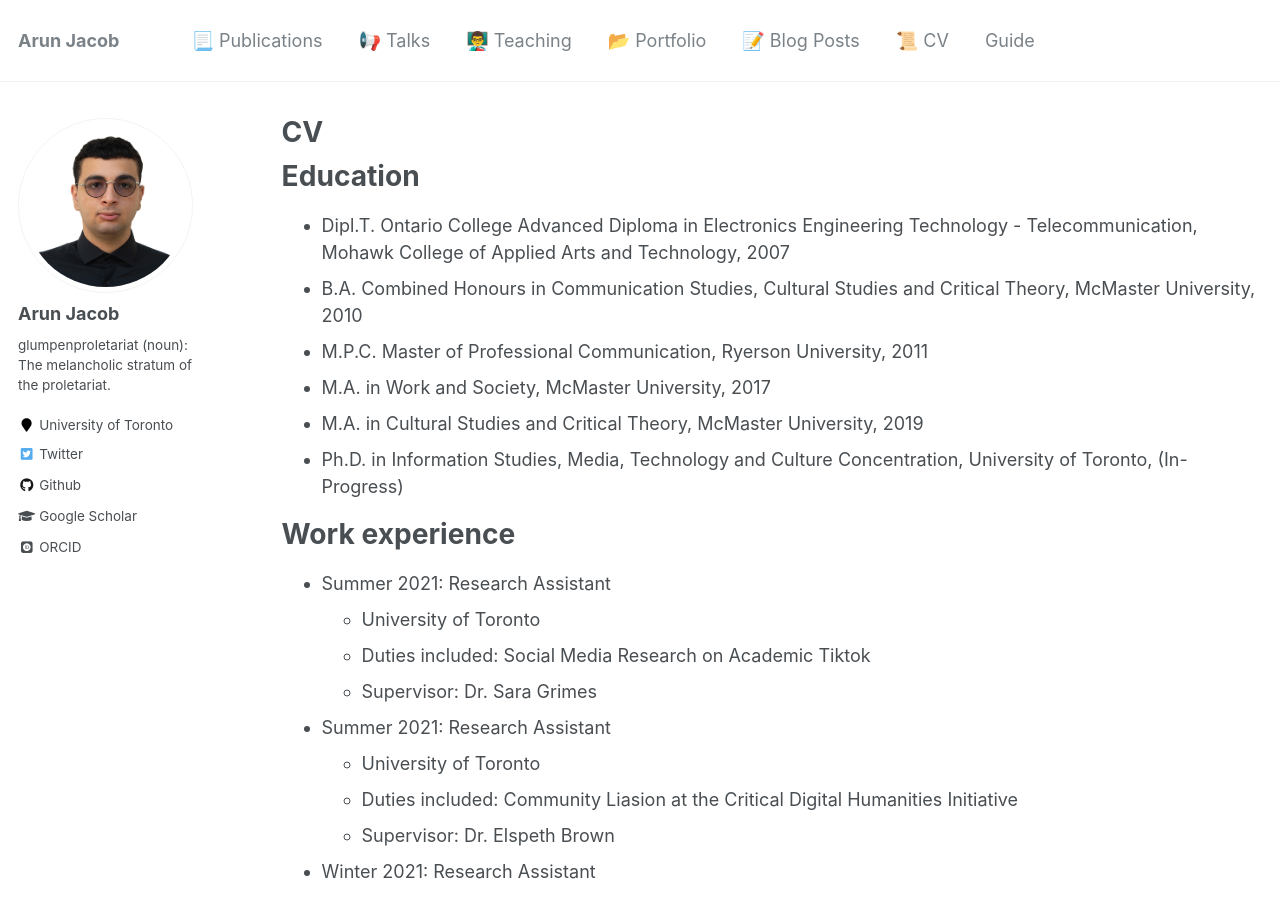
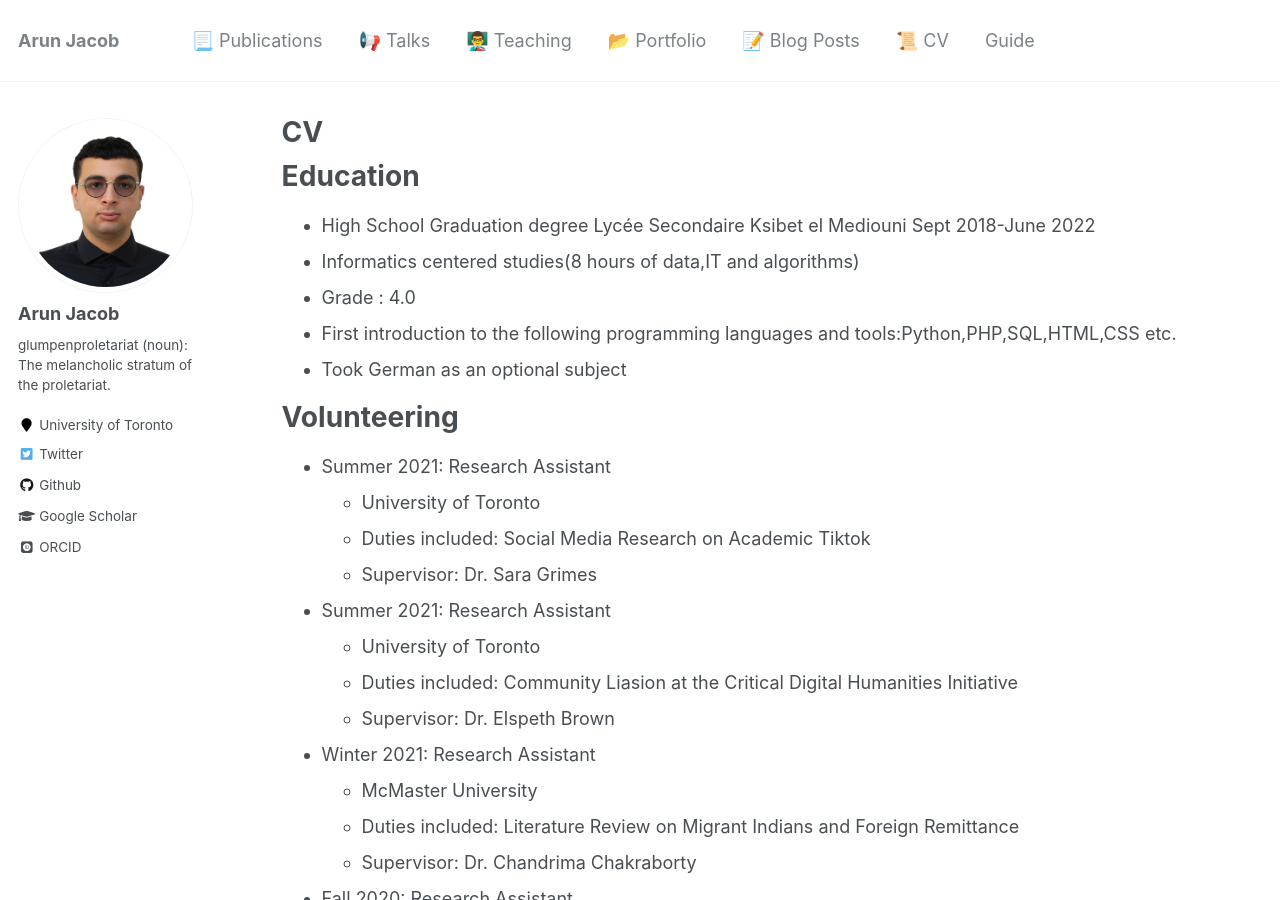
Before and after one commit to Unknownkratos/Unknownkratos.github.io, a Jekyll site: the page built from _pages/cv.md, in a window 1280 px wide and 900 px high. Built offline with Jekyll 4.4.1, drawn with Linux system fonts in a browser that asks for light colours; some web fonts are replaced.

Commit message:
Update cv.md

```diff
--- a/_pages/cv.md
+++ b/_pages/cv.md
@@ -11,14 +11,13 @@ redirect_from:
 
 Education
 ======
-* Dipl.T. Ontario College Advanced Diploma in Electronics Engineering Technology - Telecommunication, Mohawk College of Applied Arts and Technology, 2007
-* B.A. Combined Honours in Communication Studies, Cultural Studies and Critical Theory, McMaster University, 2010
-* M.P.C. Master of Professional Communication, Ryerson University, 2011
-* M.A. in Work and Society, McMaster University, 2017
-* M.A. in Cultural Studies and Critical Theory, McMaster University, 2019
-* Ph.D. in Information Studies, Media, Technology and Culture Concentration, University of Toronto, (In-Progress)
+* High School Graduation degree Lycée Secondaire Ksibet el Mediouni Sept 2018-June 2022
+* Informatics centered studies(8 hours of data,IT and algorithms)
+* Grade : 4.0
+* First introduction to the following programming languages and tools:Python,PHP,SQL,HTML,CSS etc.
+* Took German as an optional subject
 
-Work experience
+Volunteering
 ======
 * Summer 2021: Research Assistant
   * University of Toronto
```
